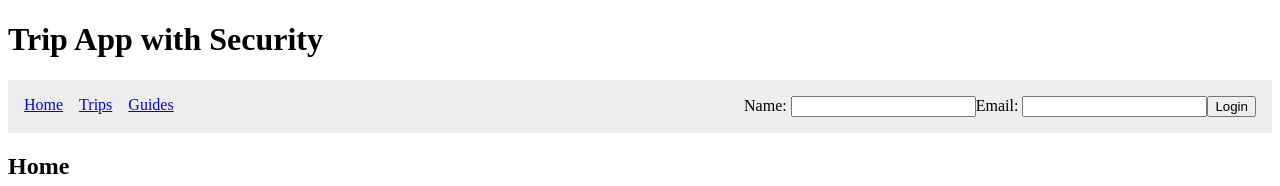
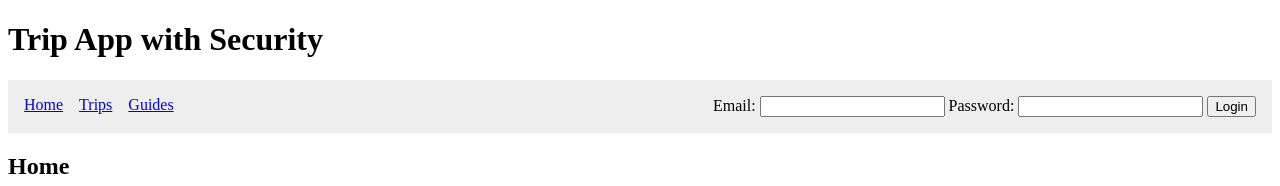
Before and after one commit to pbollhorn/friday1_trip_security, a React (Vite) app: page / in a window 1280 px wide. Shown: the top 186 px of the page. Built offline with nearby package versions, Linux system fonts and the light colour scheme.

Commit message:
login form now takes email and password

```diff
--- a/src/components/LoginForm.jsx
+++ b/src/components/LoginForm.jsx
@@ -1,25 +1,21 @@
 import React, { useRef } from "react";
 
 export default function LoginForm() {
-  const nameRef = useRef(null);
   const emailRef = useRef(null);
+  const passwordRef = useRef(null);
 
   const handleSubmit = (e) => {
     e.preventDefault();
-    console.log("Name:", nameRef.current.value);
     console.log("Email:", emailRef.current.value);
+    console.log("Password:", passwordRef.current.value);
   };
 
   return (
     <form onSubmit={handleSubmit}>
-
-        <label>Name: </label>
-        <input type="text" ref={nameRef} />
-
-
-        <label>Email: </label>
-        <input type="email" ref={emailRef} />
-
+      <label>Email: </label>
+      <input type="email" ref={emailRef} />
+      <label> Password: </label>
+      <input type="password" ref={passwordRef} />{" "}
       <button type="submit">Login</button>
     </form>
   );
```
